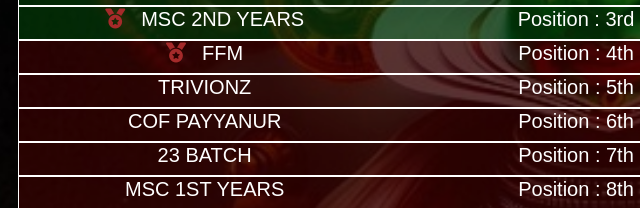
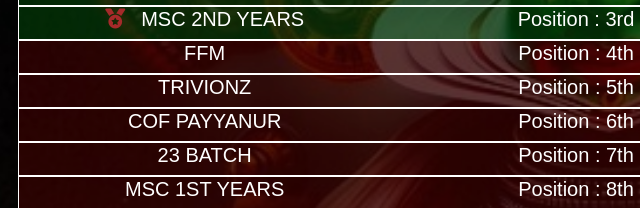
Before and after one commit to deimos19/KUFOS, a plain HTML site: page leaderboard.html in a window 1280 px wide. Shown: the part 566-774 px from the top of the page, 64-704 px from the left. Drawn offline with nearby package versions, Linux system fonts and the light colour scheme; a web font is replaced by a local one.

Commit message:
modified

```diff
--- a/leaderboard.html
+++ b/leaderboard.html
@@ -230,7 +230,7 @@
                 </div>
                 <div class="row wow animate__animated animate__zoomIn animate__delay-0.5s animate__slow" id="leaderboard-row" style="border:1px solid white;background-color:rgba(105, 2, 2, 0.364);">
                     <div class="col" style="border-radius:0%;border:none; background-color:rgba(2, 105, 11, 0);">
-                        <h5><i class="fa-solid fa-medal" style="margin-right: 1rem; color:brown"></i>FFM</h5>
+                        <h5>FFM</h5>
                     </div>
                     <div class="col" style="border-radius:0%;border:none; background-color:rgba(2, 105, 11, 0);">
                         <h5>Position : 4th</h5>
```
